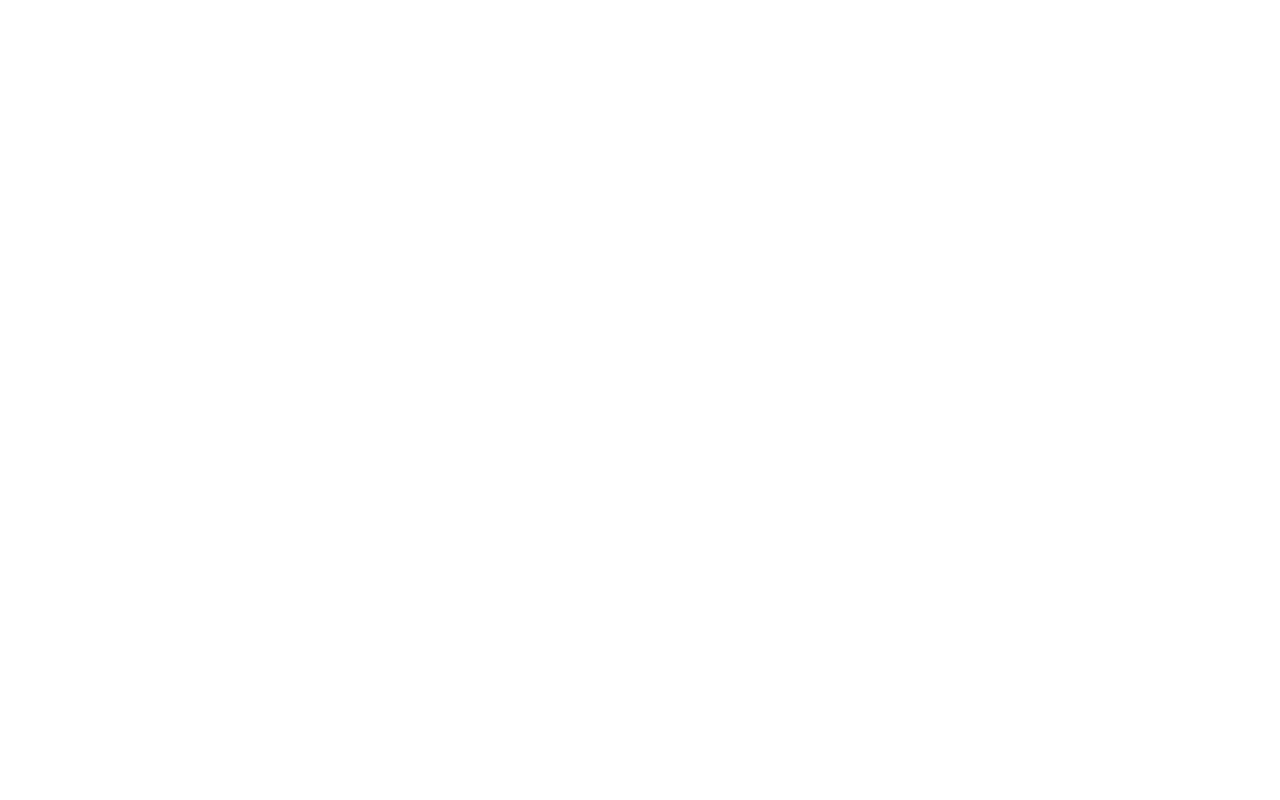
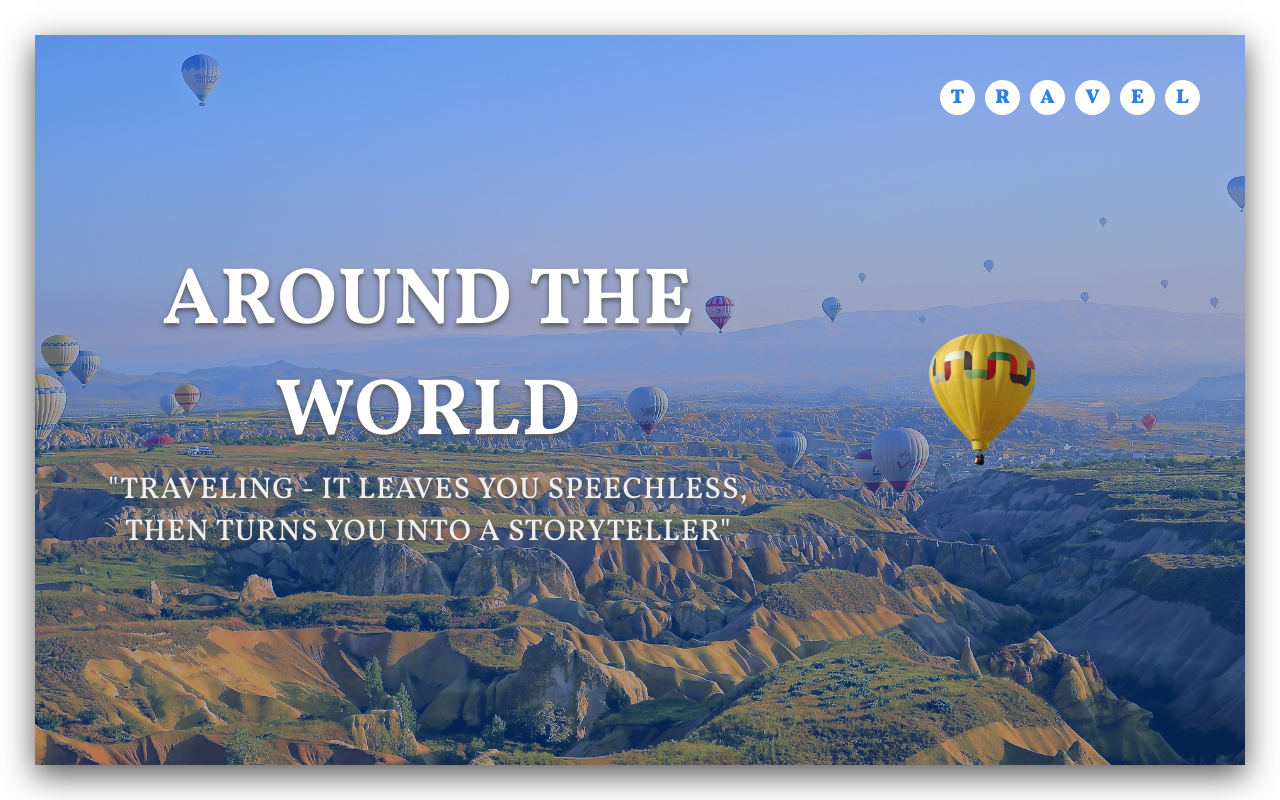
Before and after one commit to vanessalayson/html-css-js-2-travel, a plain HTML site: page index.html in a window 1280 px wide. Drawn offline with Linux system fonts and the light colour scheme.

Commit message:
Customized and made header work. Added css keyframe animations

```diff
--- a/index.html
+++ b/index.html
@@ -8,6 +8,26 @@
 </head>
 <body>
 
+    <div class="container">
+        <header class="header center">
+            <div class="header-text">
+                <h1 class="heading">Around the world</h1>
+                <p class="header-paragraph">"Traveling - it leaves you speechless, then turns you into a storyteller"</p>
+            </div>
+            <img src="images/air-balloon.png" alt="Header Image" class="header-image">
+            <div class="logo">
+                <h1>
+                    <span class="center">t</span>
+                    <span class="center">r</span>
+                    <span class="center">a</span>
+                    <span class="center">v</span>
+                    <span class="center">e</span>
+                    <span class="center">l</span>
+                </h1>
+            </div>
+        </header>
+    </div>
+
 
     <script src="script.js"></script>
 
--- a/style.css
+++ b/style.css
@@ -1,3 +1,6 @@
+@import url('https://fonts.googleapis.com/css2?family=Vollkorn:ital,wght@0,400;0,500;0,600;0,700;0,900;1,400;1,500&display=swap');
+
+/* Common Styles */
 * {
     margin: 0;
     padding: 0;
@@ -25,3 +28,143 @@ html {
     justify-content: center;
     align-items: center;
 }
+/* End of Common Styles */
+
+/* Container */
+.container {
+    background-color: var(--secondary-color);
+    margin: 3.5rem;
+    box-shadow: 0 1rem 3rem var(--grey-color);
+    overflow: hidden;
+}
+/* End of Container */
+
+/* Header */
+.header {
+    width: 100%;
+    height: calc(100vh - 7rem);
+    background: linear-gradient(rgba(18, 113, 255, 0.5), rgba(18, 113, 255, 0.3)), url(images/header-bg.jpg) center no-repeat;
+    background-size: cover;
+    position: relative;
+    perspective: 100rem;
+}
+
+.header-text {
+    text-align: center;
+    text-transform: uppercase;
+    letter-spacing: 0.1rem;
+    text-shadow: 0 0.3rem 0.5rem var(--grey-color);
+}
+
+.heading {
+    font-size: 8rem;
+    color: var(--white-color);
+}
+
+.header-paragraph {
+    font-size: 3rem;
+    font-weight: 500;
+    color: var(--secondary-color);
+    max-width: 70rem;
+    margin: auto;
+}
+
+.logo {
+    position: absolute;
+    top: 4rem;
+    right: 4rem;
+}
+
+.logo h1 {
+    display: flex;
+}
+
+.logo h1 span {
+    font-size: 2rem;
+    font-weight: 900;
+    color: var(--primary-color);
+    text-transform: uppercase;
+    background-color: var(--white-color);
+    width: 3.5rem;
+    height: 3.5rem;
+    margin: 0.5rem;
+    border-radius: 50%;
+}
+
+.logo h1 span:nth-child(1) {
+    animation: drop-letters 5s 0.1s infinite;
+}
+
+.logo h1 span:nth-child(2) {
+    animation: drop-letters 5s 0.2s infinite;
+}
+
+.logo h1 span:nth-child(3) {
+    animation: drop-letters 5s 0.3s infinite;
+}
+
+.logo h1 span:nth-child(4) {
+    animation: drop-letters 5s 0.4s infinite;
+}
+
+.logo h1 span:nth-child(5) {
+    animation: drop-letters 5s 0.5s infinite;
+}
+
+.logo h1 span:nth-child(6) {
+    animation: drop-letters 5s 0.6s infinite;
+}
+
+@keyframes drop-letters {
+    0% {
+        transform: translateY(0);
+    }
+    10% {
+        transform: translateY(0);
+    }
+    15% {
+        transform: translateY(-100%);
+    }
+    20% {
+        transform: translateY(0);
+    }
+    100% {
+        transform: translateY(0);
+    }
+}
+
+.header-image {
+    width: 35%;
+    animation: image-float 40s infinite;
+}
+
+@keyframes image-float {
+    0% {
+        transform: translateZ(40rem);
+        opacity: 1;
+    }
+    40% {
+        transform: translateZ(-500rem) translateX(150rem);
+        opacity: 0.8;
+    }
+    70% {
+        transform: translateZ(-1500rem) translateX(800rem);
+        opacity: 0.6;
+    }
+    80% {
+        transform: translateZ(-50rem) translateX(100rem);
+        opacity: 0.8;
+    }
+    100% {
+        transform: translateZ(40rem);
+        opacity: 1;
+    }
+}
+
+
+
+
+
+
+
+/* End of Header */
```
